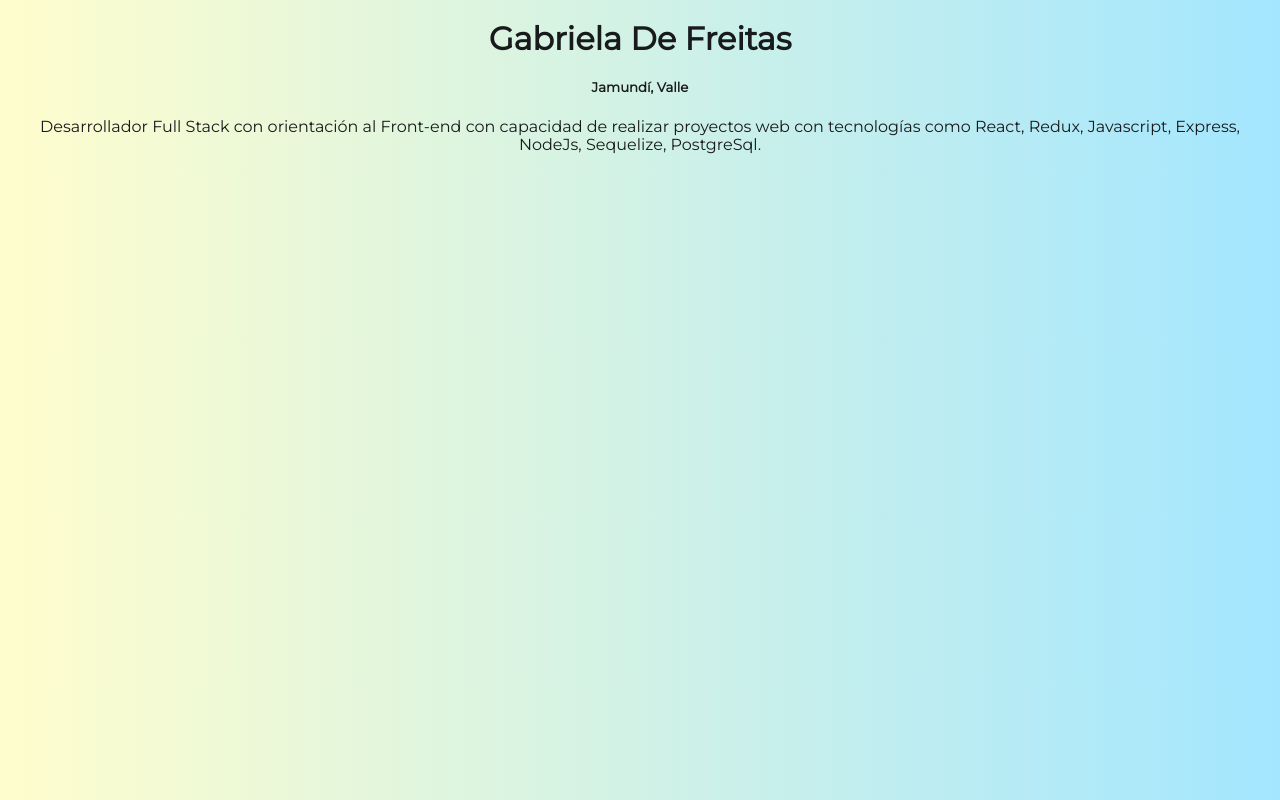
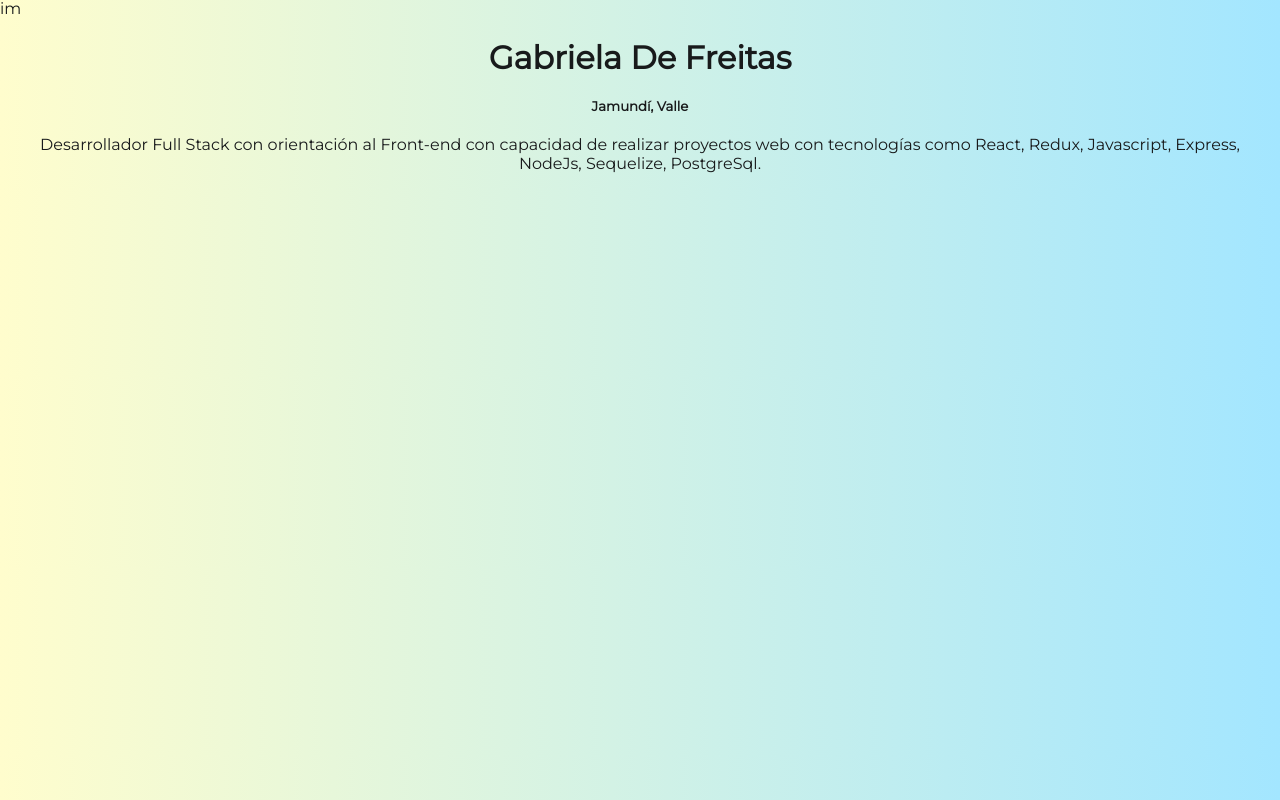
Before and after one commit to gabrielaDF/FrontendClub, a plain HTML site: page Proy01 Profile card/index.html in a window 1280 px wide. Drawn offline with nearby package versions, Linux system fonts and the light colour scheme.

```diff
--- a/Proy01 Profile card/index.html
+++ b/Proy01 Profile card/index.html
@@ -26,6 +26,7 @@
   </head>
 
   <body>
+    im
     <h1>Gabriela De Freitas</h1>
     <h5>Jamundí, Valle</h5>
     <blockquote>
```
Also changed, not shown: 1 other file.
